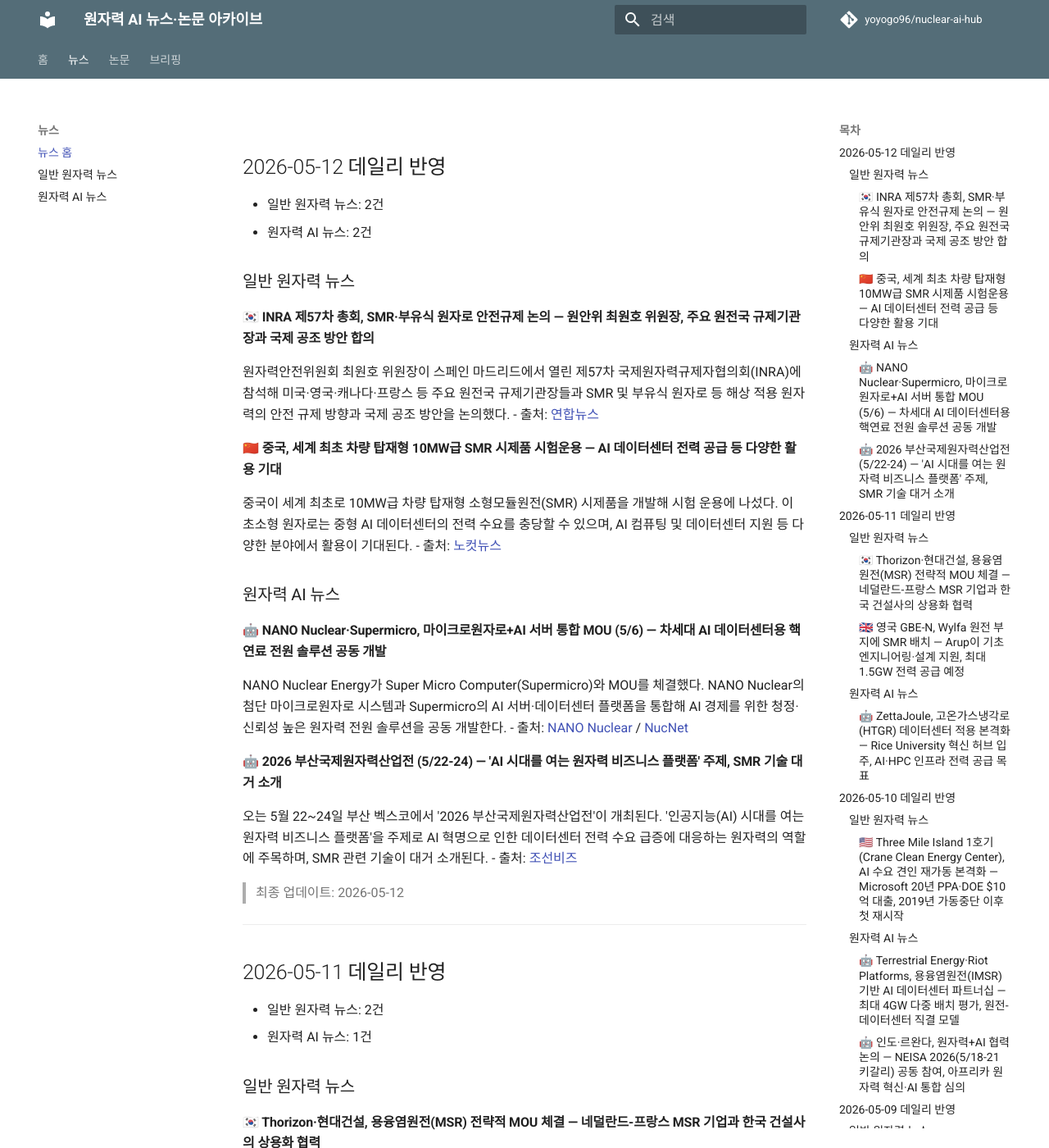
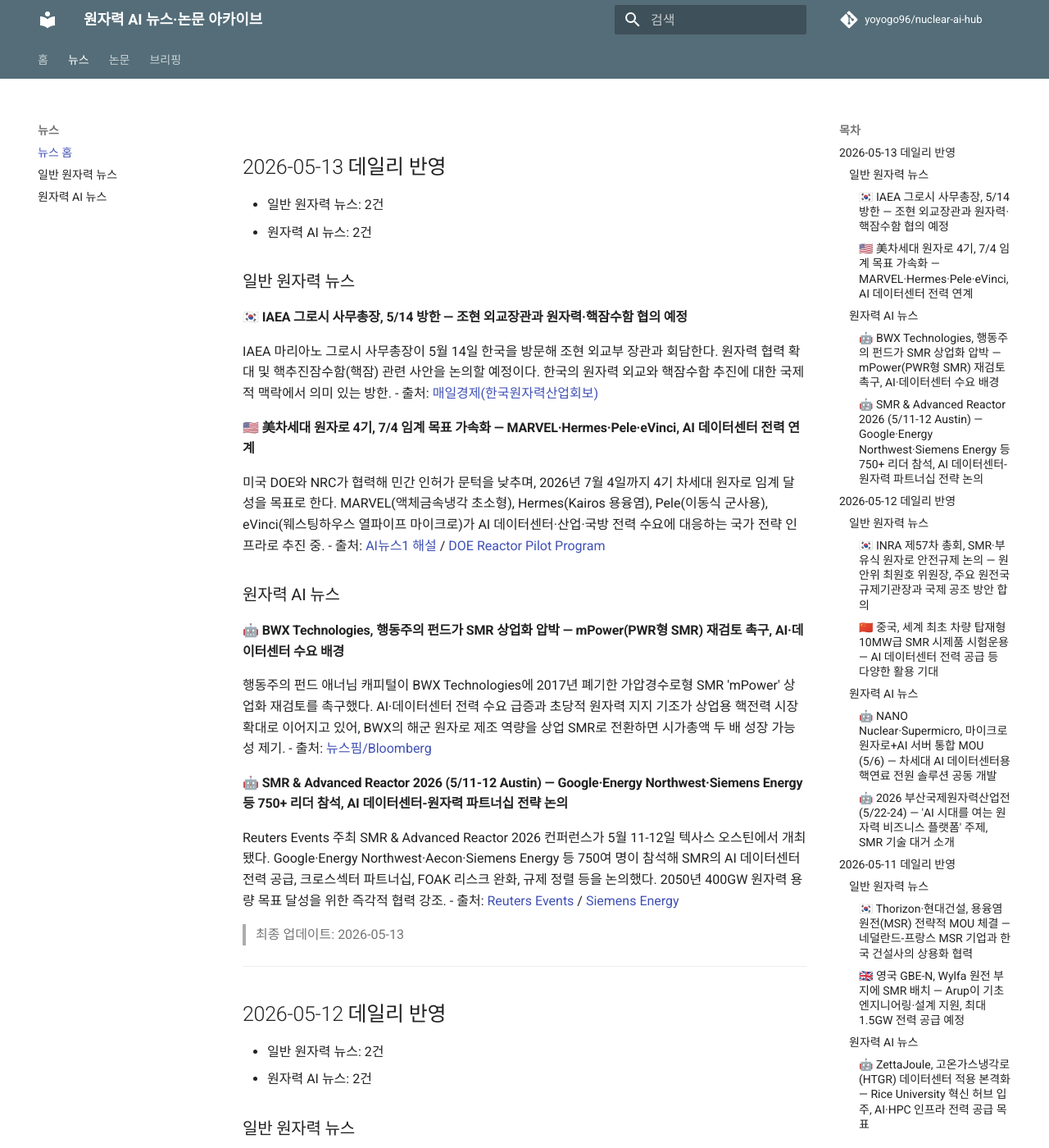
Before and after one commit to yoyogo96/nuclear-ai-hub, an MkDocs documentation site: the page built from docs/news/index.md, in a window 1280 px wide and 1400 px high. Shown: the whole window at 82% size. Built offline with MkDocs 1.6.1 and Material for MkDocs 9.7.7, drawn with Linux system fonts in a browser that asks for light colours; comment, search, counter and statistics services are not loaded.

Commit message:
2026-05-13 데일리 업데이트: 뉴스 4건 (일반 2, AI 2), 논문 0건

```diff
--- a/docs/briefings/index.md
+++ b/docs/briefings/index.md
@@ -1,3 +1,25 @@
+## 2026-05-13 데일리 브리핑
+
+### 오늘의 3줄 요약
+1. IAEA 그로시 사무총장, 5/14 방한해 원자력 협력·핵잠수함 협의.
+2. 美차세대 원자로 4기(MARVEL·Hermes·Pele·eVinci) 7/4 임계 목표로 가속 — AI 데이터센터 전력 연계.
+3. BWX Technologies에 행동주의 펀드 SMR 상업화 압박, SMR & AR 2026 컨퍼런스서 AI-원자력 파트너십 논의.
+
+### 일반 원자력
+- **IAEA 사무총장 방한:** 그로시 총장 5/14 방한, 조현 외교장관과 원자력·핵잠수함 협의.
+- **美원자력 르네상스:** DOE·NRC 협력으로 4기 차세대 원자로(MARVEL·Hermes·Pele·eVinci) 7/4 임계 목표. AI 데이터센터 전력 수요에 대응하는 국가 전략.
+
+### 원자력 AI
+- **BWX SMR 상업화 압박:** 행동주의 펀드 애너님이 mPower SMR 재검토 촉구. AI·데이터센터 전력 수요 급증이 배경.
+- **SMR & AR 2026:** 5/11-12 Austin서 Google·Siemens 등 750+ 리더 참석. AI 데이터센터-원자력 파트너십·FOAK 리스크 완화 논의.
+
+### 학술 논문
+> 지난 24시간 새로운 원자력+AI 논문 없음.
+
+> 최종 업데이트: 2026-05-13
+
+---
+
 ## 2026-05-12 데일리 브리핑
 
 ### 오늘의 3줄 요약
--- a/docs/news/index.md
+++ b/docs/news/index.md
@@ -1,3 +1,31 @@
+## 2026-05-13 데일리 반영
+- 일반 원자력 뉴스: 2건
+- 원자력 AI 뉴스: 2건
+
+### 일반 원자력 뉴스
+
+#### 🇰🇷 IAEA 그로시 사무총장, 5/14 방한 — 조현 외교장관과 원자력·핵잠수함 협의 예정
+IAEA 마리아노 그로시 사무총장이 5월 14일 한국을 방문해 조현 외교부 장관과 회담한다. 원자력 협력 확대 및 핵추진잠수함(핵잠) 관련 사안을 논의할 예정이다. 한국의 원자력 외교와 핵잠수함 추진에 대한 국제적 맥락에서 의미 있는 방한.
+- 출처: [매일경제(한국원자력산업회보)](https://www.kaif.or.kr/ko/news.kmib.co.kr/article/w.html?c=250&gbn=view&ix=29796)
+
+#### 🇺🇸 美차세대 원자로 4기, 7/4 임계 목표 가속화 — MARVEL·Hermes·Pele·eVinci, AI 데이터센터 전력 연계
+미국 DOE와 NRC가 협력해 민간 인허가 문턱을 낮추며, 2026년 7월 4일까지 4기 차세대 원자로 임계 달성을 목표로 한다. MARVEL(액체금속냉각 초소형), Hermes(Kairos 용융염), Pele(이동식 군사용), eVinci(웨스팅하우스 열파이프 마이크로)가 AI 데이터센터·산업·국방 전력 수요에 대응하는 국가 전략 인프라로 추진 중.
+- 출처: [AI뉴스1 해설](https://www.ainews1.co.kr/news/articleView.html?idxno=31585) / [DOE Reactor Pilot Program](https://www.energy.gov/ne/us-department-energy-reactor-pilot-program)
+
+### 원자력 AI 뉴스
+
+#### 🤖 BWX Technologies, 행동주의 펀드가 SMR 상업화 압박 — mPower(PWR형 SMR) 재검토 촉구, AI·데이터센터 수요 배경
+행동주의 펀드 애너님 캐피털이 BWX Technologies에 2017년 폐기한 가압경수로형 SMR 'mPower' 상업화 재검토를 촉구했다. AI·데이터센터 전력 수요 급증과 초당적 원자력 지지 기조가 상업용 핵전력 시장 확대로 이어지고 있어, BWX의 해군 원자로 제조 역량을 상업 SMR로 전환하면 시가총액 두 배 성장 가능성 제기.
+- 출처: [뉴스핌/Bloomberg](https://www.newspim.com/news/view/20260513000054)
+
+#### 🤖 SMR & Advanced Reactor 2026 (5/11-12 Austin) — Google·Energy Northwest·Siemens Energy 등 750+ 리더 참석, AI 데이터센터-원자력 파트너십 전략 논의
+Reuters Events 주최 SMR & Advanced Reactor 2026 컨퍼런스가 5월 11-12일 텍사스 오스틴에서 개최됐다. Google·Energy Northwest·Aecon·Siemens Energy 등 750여 명이 참석해 SMR의 AI 데이터센터 전력 공급, 크로스섹터 파트너십, FOAK 리스크 완화, 규제 정렬 등을 논의했다. 2050년 400GW 원자력 용량 목표 달성을 위한 즉각적 협력 강조.
+- 출처: [Reuters Events](https://events.reutersevents.com/nuclear/smr-usa) / [Siemens Energy](https://www.siemens-energy.com/global/en/home/events/smr-advanced-reactor.html)
+
+> 최종 업데이트: 2026-05-13
+
+---
+
 ## 2026-05-12 데일리 반영
 - 일반 원자력 뉴스: 2건
 - 원자력 AI 뉴스: 2건
```
Also changed, not shown: docs/papers/index.md (+6 -0 lines).
